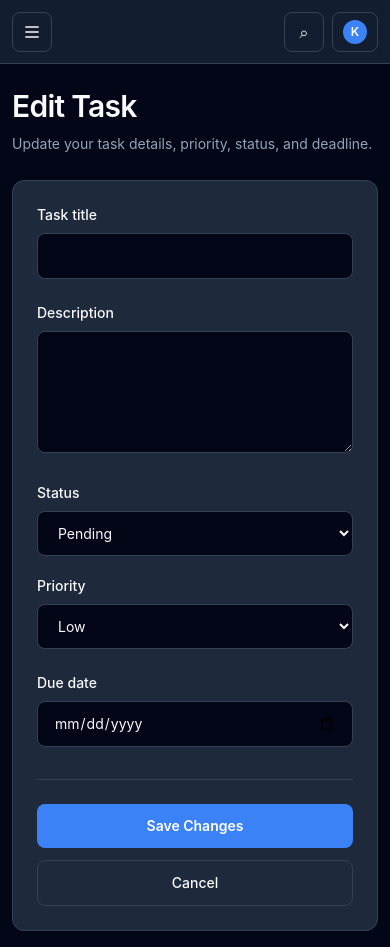
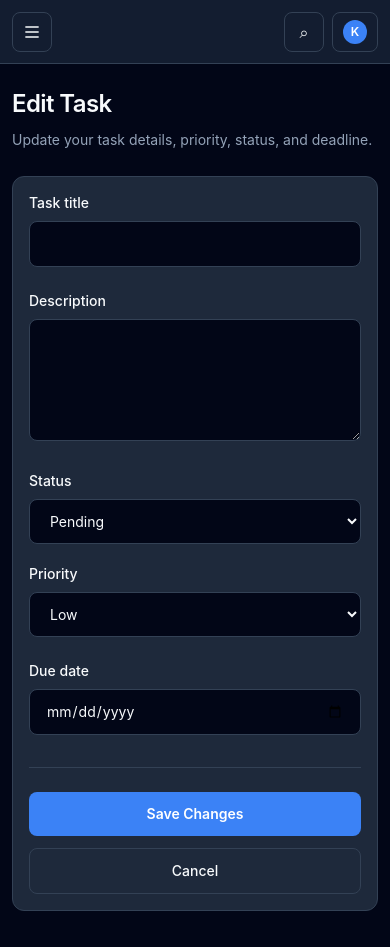
Before and after one commit to krishna-hingu/devflow, a React (Vite) app: page /projects/1/tasks/1/edit in a window 390 px wide. Built offline with nearby package versions, Linux system fonts and the light colour scheme.

Commit message:
style: improve responsive typography and controls

```diff
--- a/src/pages/EditTask.jsx
+++ b/src/pages/EditTask.jsx
@@ -28,7 +28,7 @@ function EditTask() {
   return (
     <main className="mx-auto max-w-5xl">
       <div className="mb-6">
-        <h1 className="mt-2 text-3xl font-semibold tracking-tight text-devflow-text">
+        <h1 className="mt-2 text-2xl font-semibold tracking-tight text-devflow-text sm:text-3xl">
           Edit Task
         </h1>
         <p className="mt-2 text-sm leading-6 text-devflow-text-muted">
@@ -37,7 +37,7 @@ function EditTask() {
       </div>
 
       <form
-        className="rounded-xl border border-devflow-border bg-devflow-card p-6 sm:p-8"
+        className="rounded-xl border border-devflow-border bg-devflow-card p-4 sm:p-6 lg:p-8"
         onSubmit={(event) => {
           event.preventDefault();
           handleSaveTask();
@@ -168,14 +168,14 @@ function EditTask() {
           <button
             type="button"
             onClick={() => navigate(`/projects/${projectId}/tasks/${taskId}`)}
-            className="rounded-lg border border-devflow-border px-5 py-3 text-sm font-medium text-devflow-text transition hover:bg-devflow-background"
+            className="min-h-11 rounded-lg border border-devflow-border px-5 py-3 text-sm font-medium text-devflow-text transition hover:bg-devflow-background"
           >
             Cancel
           </button>
 
           <button
             type="submit"
-            className="rounded-lg bg-devflow-blue px-5 py-3 text-sm font-semibold text-white transition hover:bg-devflow-blue-hover focus:outline-none focus:ring-2 focus:ring-devflow-blue/40 focus:ring-offset-2 focus:ring-offset-devflow-card"
+            className="min-h-11 rounded-lg bg-devflow-blue px-5 py-3 text-sm font-semibold text-white transition hover:bg-devflow-blue-hover focus:outline-none focus:ring-2 focus:ring-devflow-blue/40 focus:ring-offset-2 focus:ring-offset-devflow-card"
           >
             Save Changes
           </button>
```
